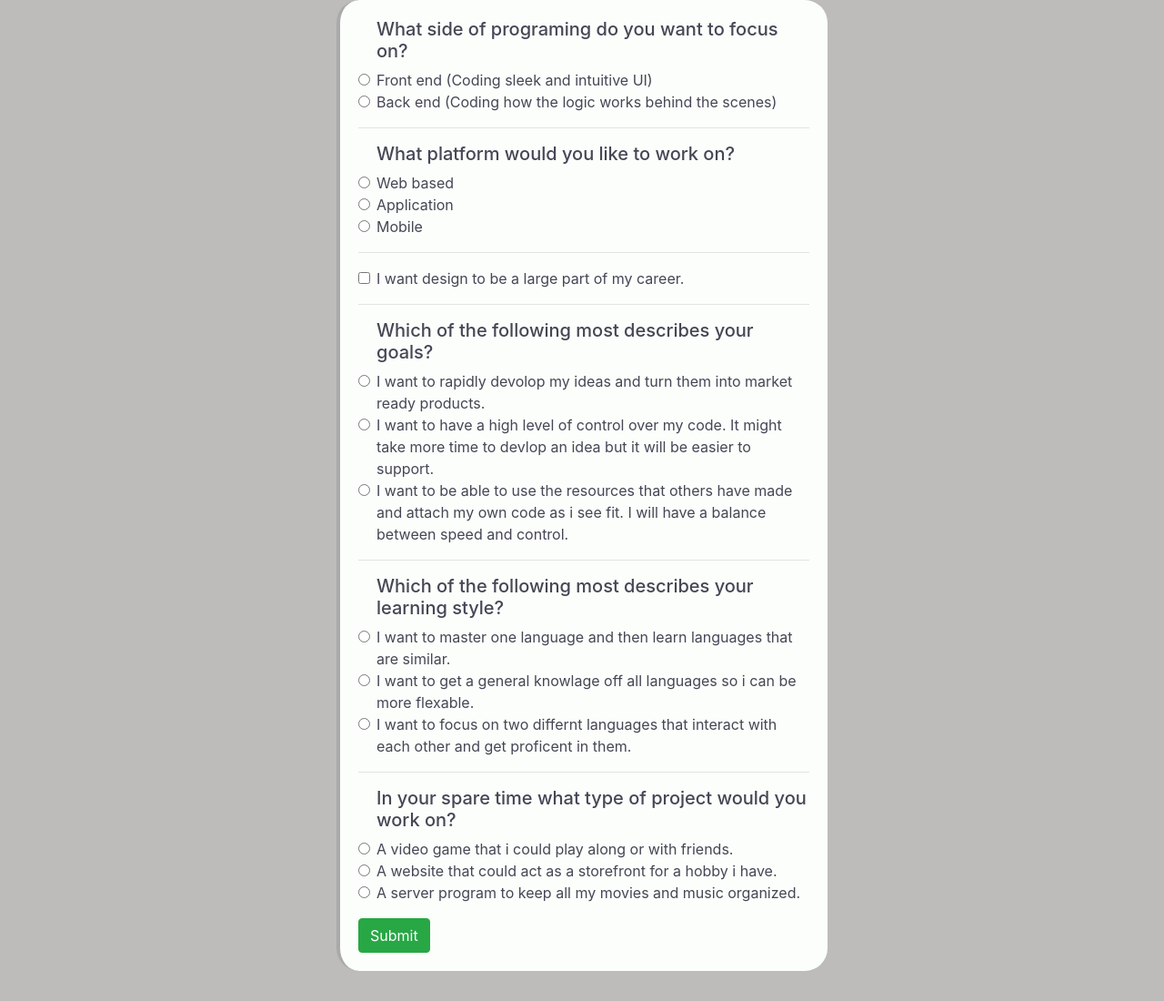
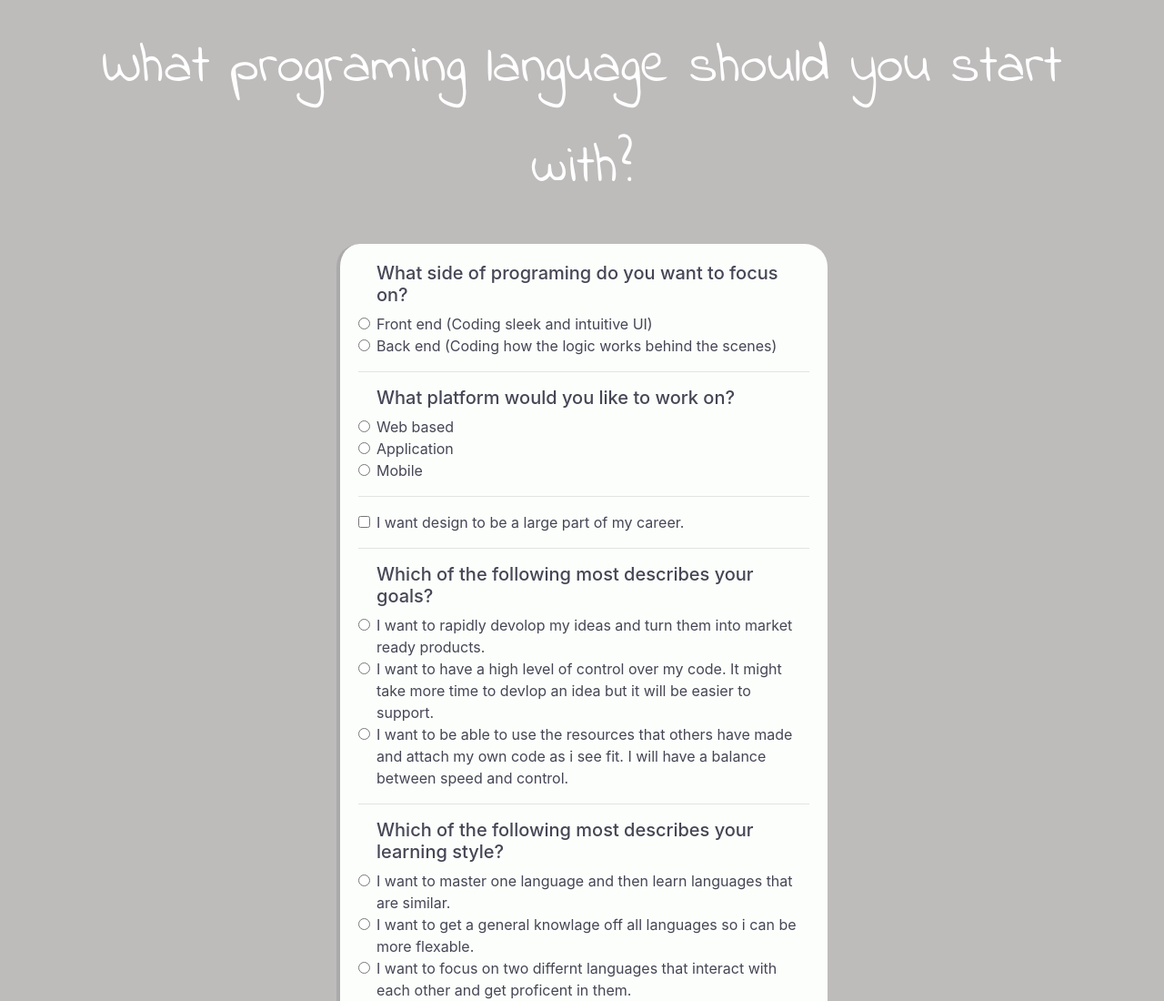
Before and after one commit to FluentZap/CodeLanguageChooser, a plain HTML site: page index.html in a window 1280 px wide. Shown: the top 1100 px of the page at 91% size. Before the commit the page ends 1067 px from the top, so only its background shows below. Drawn offline with Linux system fonts and the light colour scheme.

Commit message:
have title question

```diff
--- a/css/styles.css
+++ b/css/styles.css
@@ -4,6 +4,14 @@ font-family: 'Amiri', serif; */
 body {
   background-color: #bebbbb;
   color: #464655;
+}
+h1 {
+  text-align: center;
+  font-size: 60px;
+  color: white;
+  padding: 20px;
+  font-family: 'Indie Flower', cursive;
+  line-height: 110px;
 }
 
 .notAnswered {
@@ -12,6 +20,7 @@ body {
 
 .result {
   display: none;
+  padding-bottom: 90px;
 }
 
 #form-language-test {
--- a/index.html
+++ b/index.html
@@ -16,6 +16,7 @@
 <body>
   <div class="container">
     <div class="row justify-content-md-center">
+      <h1>What programing language should you start with?</h1>
       <div class="col-md-6">
         <form id="form-language-test" action="index.html" method="post">
           <div class="form-group">
```
